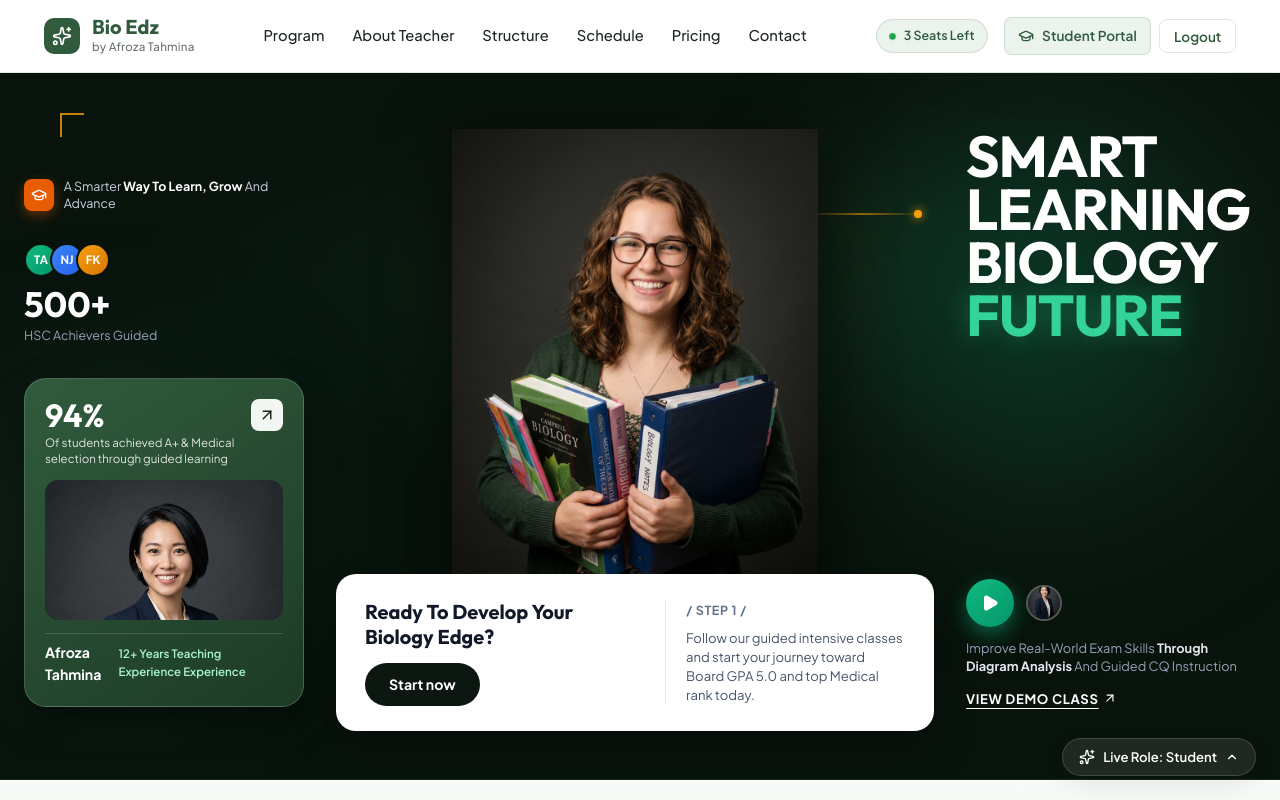
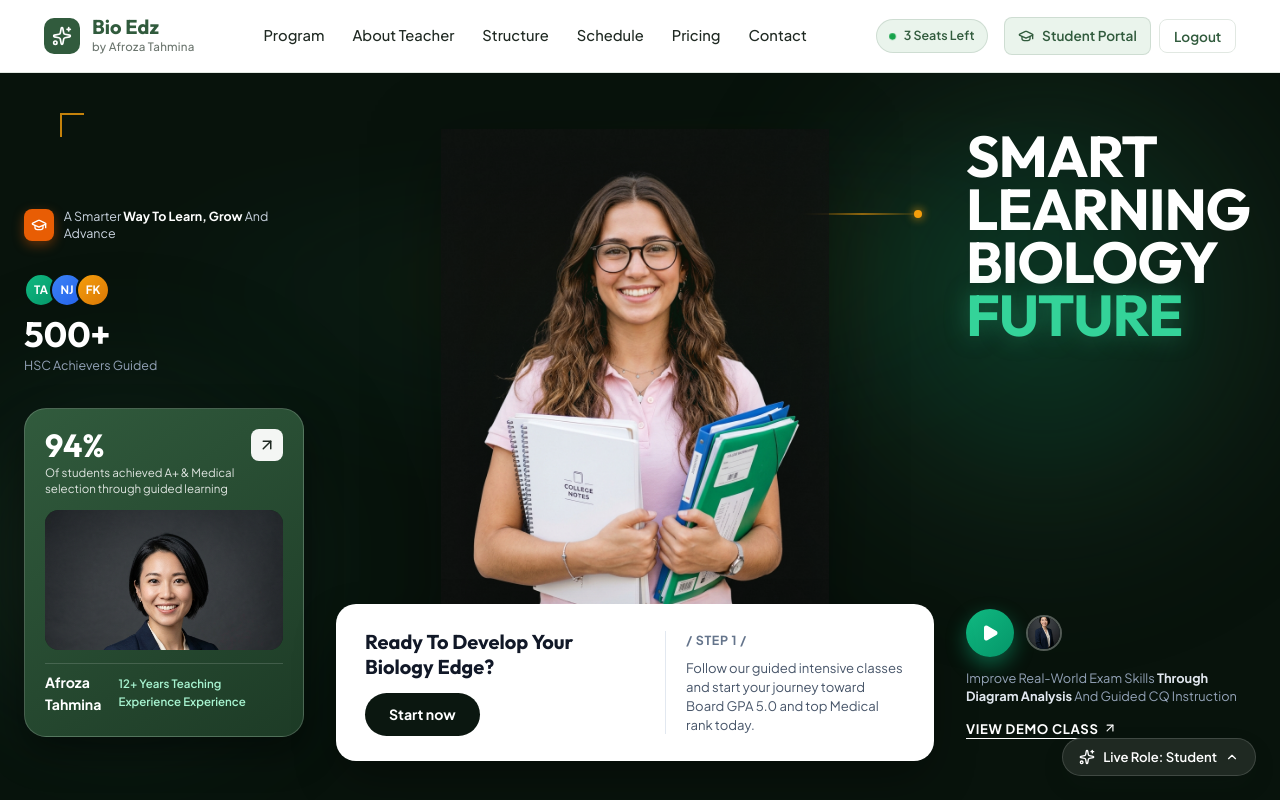
Before and after one commit to fiftee15n/Bio-Edge, a React (Vite) app in the folder bioedge-frontend/: page / in a window 1280 px wide. Shown: the top 800 px of the page. Built offline with nearby package versions, Linux system fonts and the light colour scheme.

Commit message:
Add exact girl image from reference as pure cutout with no background box or card borders

```diff
--- a/bioedge-frontend/src/components/home/ReferenceHeroSection.tsx
+++ b/bioedge-frontend/src/components/home/ReferenceHeroSection.tsx
@@ -90,14 +90,14 @@ export const ReferenceHeroSection: React.FC = () => {
           </div>
 
           {/* ============================================================
-              CENTER COLUMN: Smiling Student Portrait & Overlapping White Card
+              CENTER COLUMN: Smiling Student Portrait & Overlapping White Card (No background / No box / No card)
              ============================================================ */}
           <div className="ref-hero-center-col">
-            {/* Center Student Main Visual */}
+            {/* Center Student Main Visual - Pure transparent cutout */}
             <div className="center-student-frame">
               <img
-                src="/assets/hero/hero_student_center.jpg"
-                alt="Bio Edge Biology Student"
+                src="/assets/hero/hero_student_transparent.png"
+                alt="Bio Edge Student"
                 className="center-student-img"
               />
               <div className="student-ambient-glow"></div>
--- a/bioedge-frontend/src/index.css
+++ b/bioedge-frontend/src/index.css
@@ -1910,27 +1910,34 @@ input, select, textarea {
 .center-student-frame {
   position: relative;
   width: 100%;
-  max-width: 420px;
+  max-width: 440px;
   margin: 0 auto;
   z-index: 5;
+  background: transparent;
+  border: none;
+  box-shadow: none;
 }
 
 .center-student-img {
   width: 100%;
   height: auto;
-  max-height: 490px;
+  max-height: 520px;
   object-fit: contain;
   display: block;
-  filter: drop-shadow(0 15px 35px rgba(0, 0, 0, 0.65));
-  border-radius: 12px;
+  background: transparent;
+  border: none;
+  border-radius: 0;
+  box-shadow: none;
+  filter: drop-shadow(0 15px 35px rgba(0, 0, 0, 0.5));
 }
 
 .student-ambient-glow {
   position: absolute;
-  inset: 10%;
-  background: radial-gradient(circle, rgba(16, 185, 129, 0.25) 0%, transparent 70%);
-  filter: blur(40px);
+  inset: 15%;
+  background: radial-gradient(circle, rgba(16, 185, 129, 0.22) 0%, transparent 70%);
+  filter: blur(50px);
   z-index: -1;
+  pointer-events: none;
 }
 
 /* Overlapping White Bottom Card */
```
Also changed, not shown: bioedge-frontend/public/assets/hero/hero_student_center.jpg, bioedge-frontend/public/assets/hero/hero_student_transparent.png (added).
